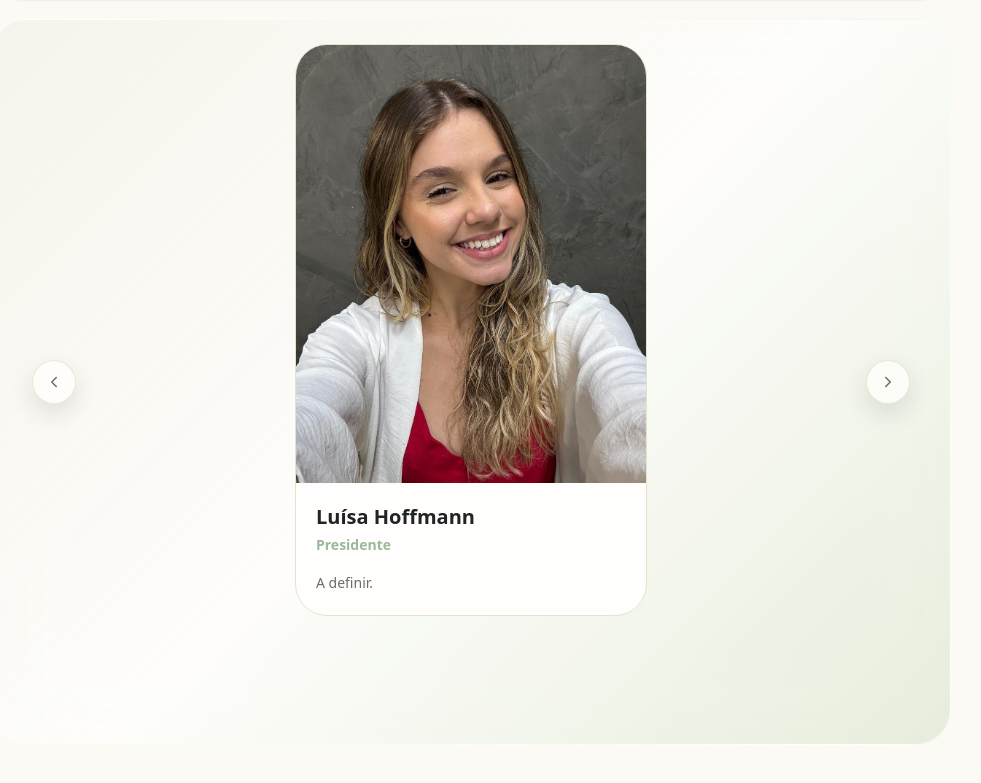
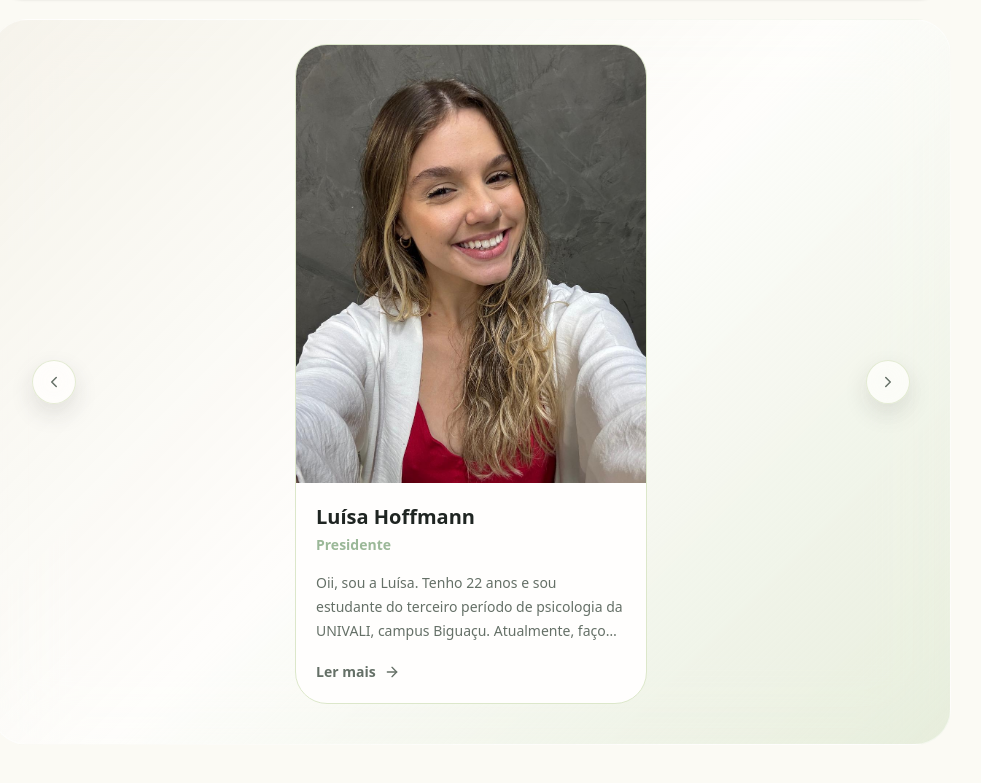
Before and after one commit to igorandrade23/integra-psi, a Next.js app: page / in a window 1280 px wide. Shown: the part 1905-2688 px from the top of the page, without its empty margins (169-1150 px from the left). Built offline with nearby package versions, Linux system fonts and the light colour scheme.

Commit message:
chore: luisa's description

```diff
--- a/src/modules/team/infra/team-members.ts
+++ b/src/modules/team/infra/team-members.ts
@@ -5,7 +5,14 @@ export const teamMembers: TeamMember[] = [
     id: "luisa",
     name: "Luísa Hoffmann",
     role: "Presidente",
-    description: "A definir.",
+    description: `Oii, sou a Luísa. Tenho 22 anos e sou estudante do terceiro período de psicologia da UNIVALI, campus Biguaçu. Atualmente, faço parte do colegiado do curso, além disso participei no início do ano no Curso de Verão em Neurociências da UFSC.
+Meus interesses acadêmicos são diversos, gosto de psicopatologia, psicofármacos e desenvolvimento infantil. Tenho um carinho muito especial por trabalhar com crianças, pois me encanta a forma como elas enxergam o mundo, com leveza, curiosidade e verdade. Para mim, isso é algo realmente fascinante.
+Um dos meus projetos é seguir na vida acadêmica, fazendo mestrado e doutorado, com o objetivo de me tornar professora universitária.
+
+Para além da vida universitária, sou uma pessoa muito sonhadora. Gosto de imaginar as possibilidades e os caminhos que a vida pode oferecer, mas também amo muito os momentos simples, como estar com a minha família e ter esse tempo de qualidade com eles.
+Ao longo do meu processo de autoconhecimento, fui percebendo que a música e a leitura, além de me deixarem feliz, também me ajudam a me regular emocionalmente. São momentos em que consigo relaxar, me acalmar e me reconectar, hoje tornaram-se essenciais na minha vida.
+
+Ver o Centro Acadêmico Silvia Lane finalmente saindo do papel é uma grande realização para mim. O último ano foi intenso, mas muito enriquecedor. Esse movimento representa um grande avanço para a comunidade acadêmica, pois abre espaço para mais diálogo, participação e construção coletiva, fortalecendo a voz dos estudantes e tornando nossa vivência universitária ainda mais significativa.`,
     photo: "/images/chapa/membros/luisa.png",
   },
   {
@@ -81,7 +88,7 @@ Espero poder contribuir de forma ativa, colaborativa e comprometida com o fortal
     name: "Igor Andrade",
     role: "Primeiro Secretário",
     description:
-      `Olá, pessoal, me chamo Igor, estou no segundo semestre de Psicologia no campus de Biguaçu.
+      `Olá, pessoal, me chamo Igor, estou no segundo semestre de Psicologia no campus de Biguaçu. Atuo como representante de turma de meu período e como profissão sou programador.
       Tenho interesse em seguir nas áreas relacionadas a pesquisas científicas voltadas à Psicologia Social, pois é uma área que me fascina e que tem muito a contribuir para a compreensão dos fenômenos sociais e das relações humanas.
       Acredito que a Psicologia Social é fundamental para entender como as pessoas interagem, como as normas sociais influenciam o comportamento e como os grupos se formam e se mantêm.
       Além da minha vida acadêmica tenho interesse em games (como The Legend of Zelda <3), cinema, literatura filosófica, científica e política. Meus autores preferidos são Thomas Sowell, George Orwell, Marize Schons, Patrícia Silva, Muniz Sodré, entre outros.
```
